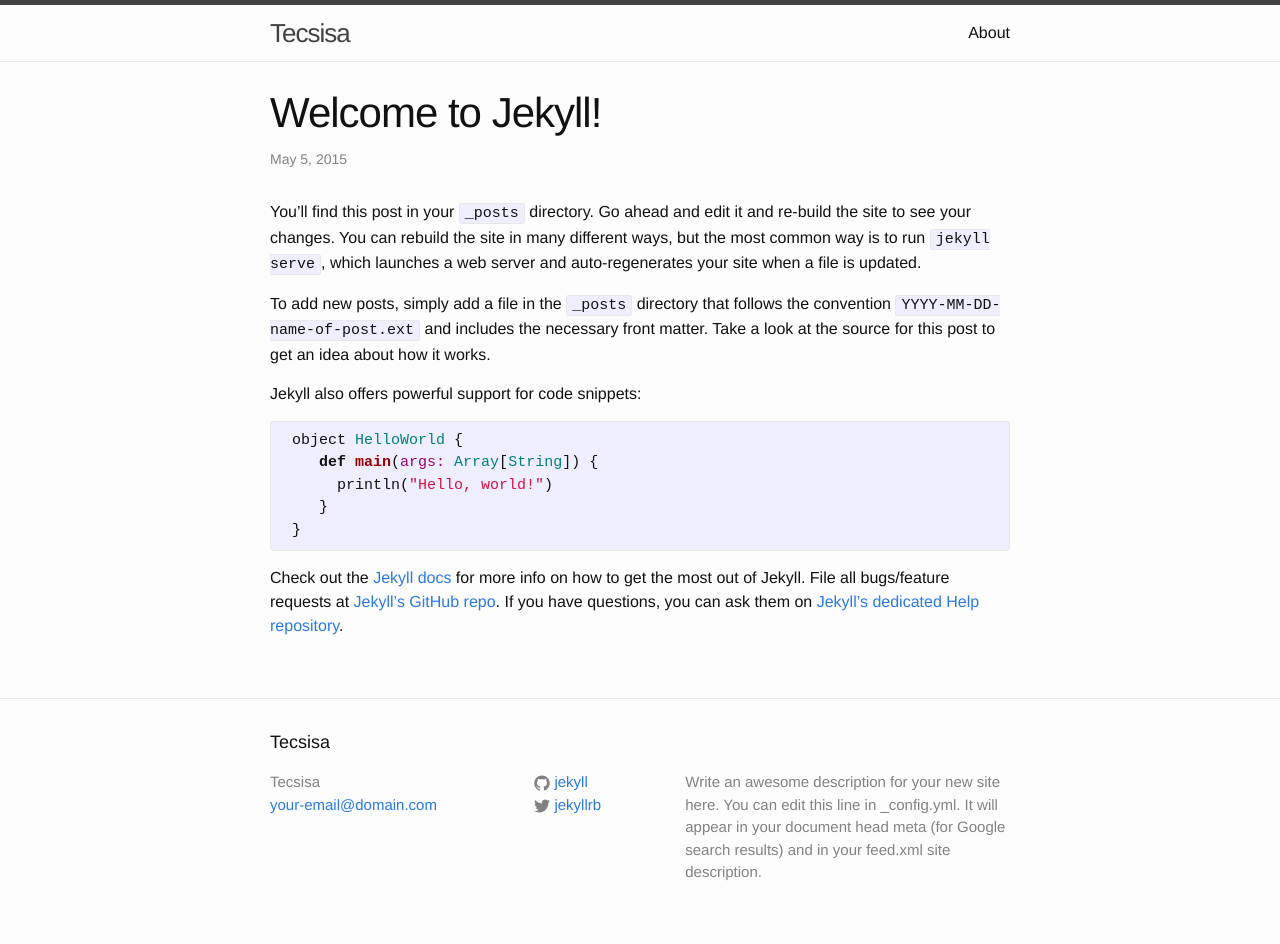
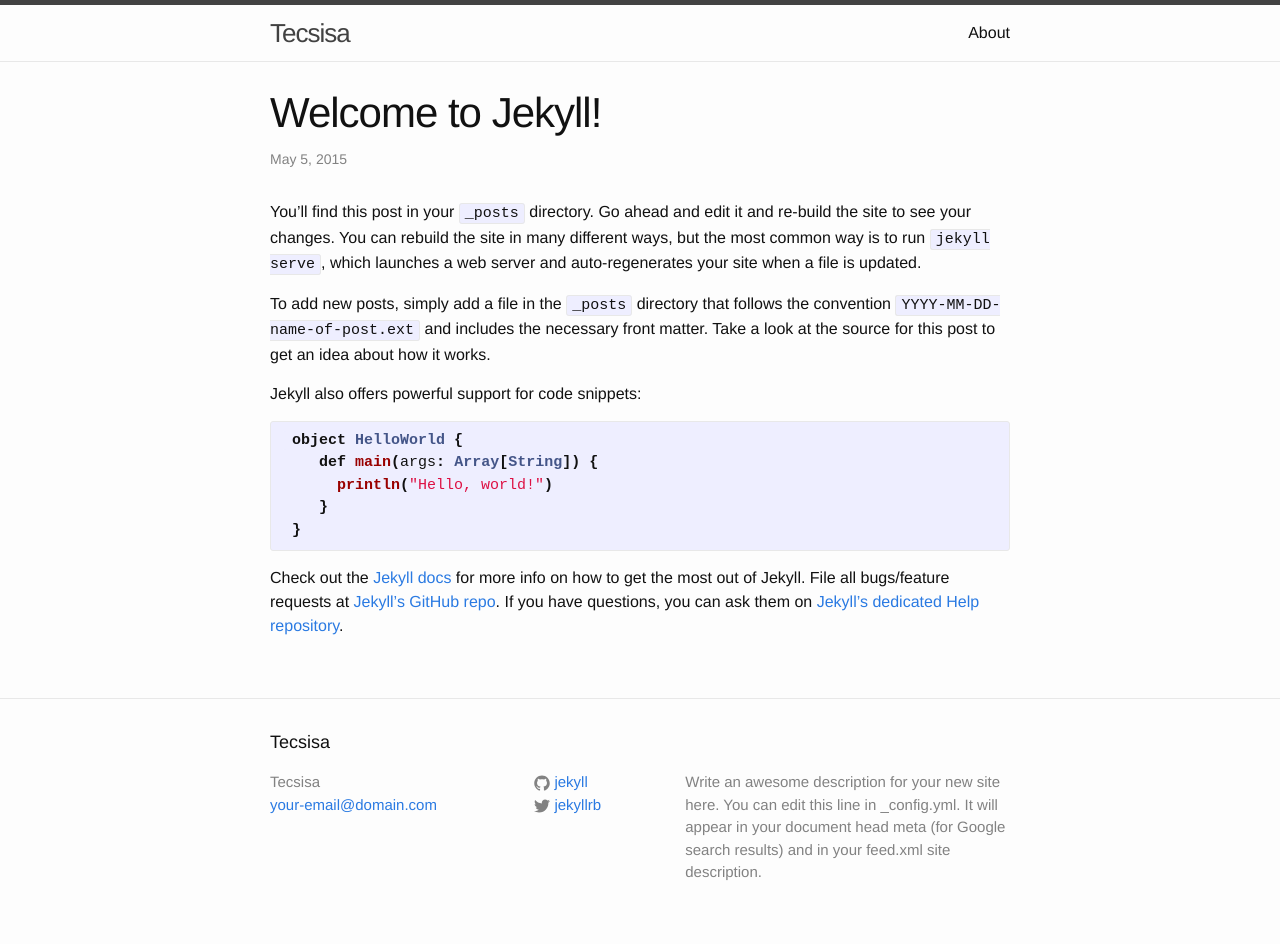
Before and after one commit to Tecsisa/DELME_Tecsisa.github.io, a Jekyll site: the page built from _posts/2015-05-05-welcome-to-jekyll.markdown, in a window 1280 px wide. Built offline with Jekyll 4.4.1, drawn with Linux system fonts in a browser that asks for light colours.

Commit message:
sample changed to a hello world with scala

```diff
--- a/_posts/2015-05-05-welcome-to-jekyll.markdown
+++ b/_posts/2015-05-05-welcome-to-jekyll.markdown
@@ -10,7 +10,7 @@ To add new posts, simply add a file in the `_posts` directory that follows the c
 
 Jekyll also offers powerful support for code snippets:
 
-{% highlight ruby %}
+{% highlight scala %}
  object HelloWorld {
     def main(args: Array[String]) {
       println("Hello, world!")
```
